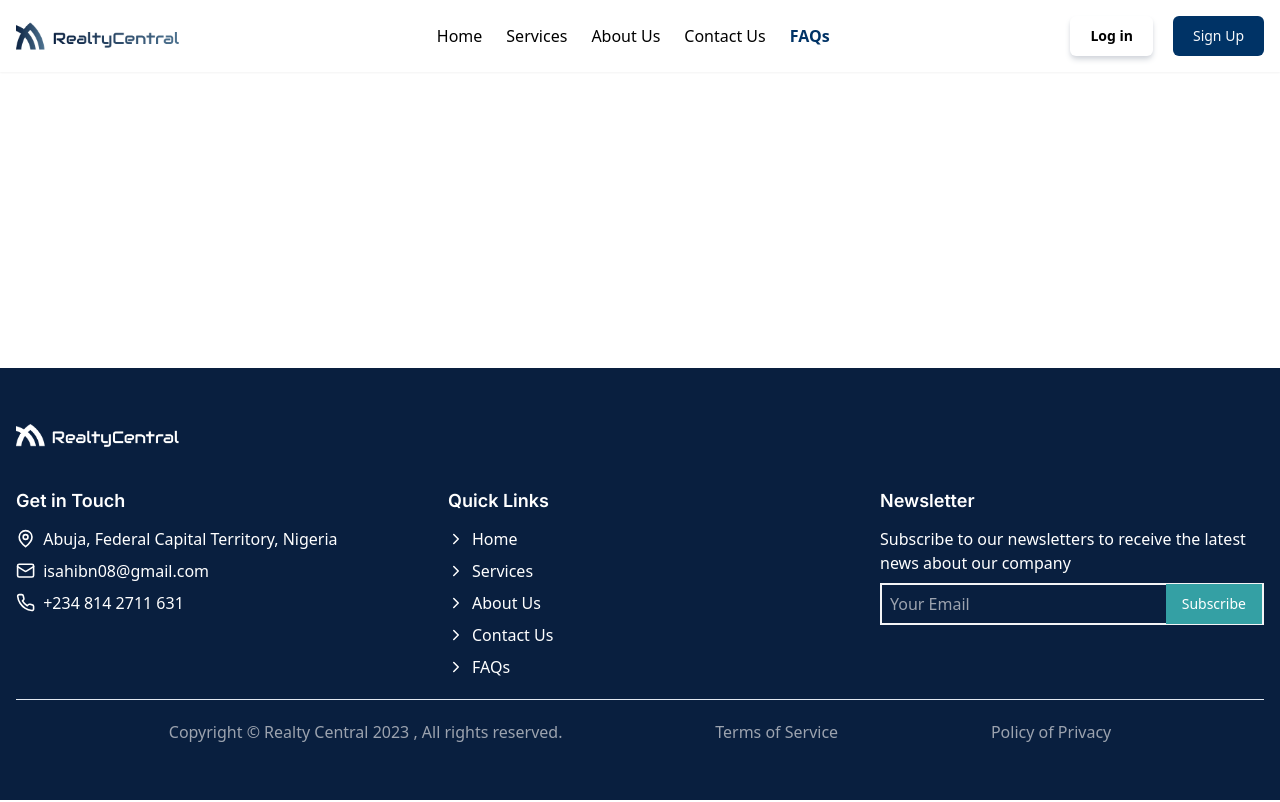
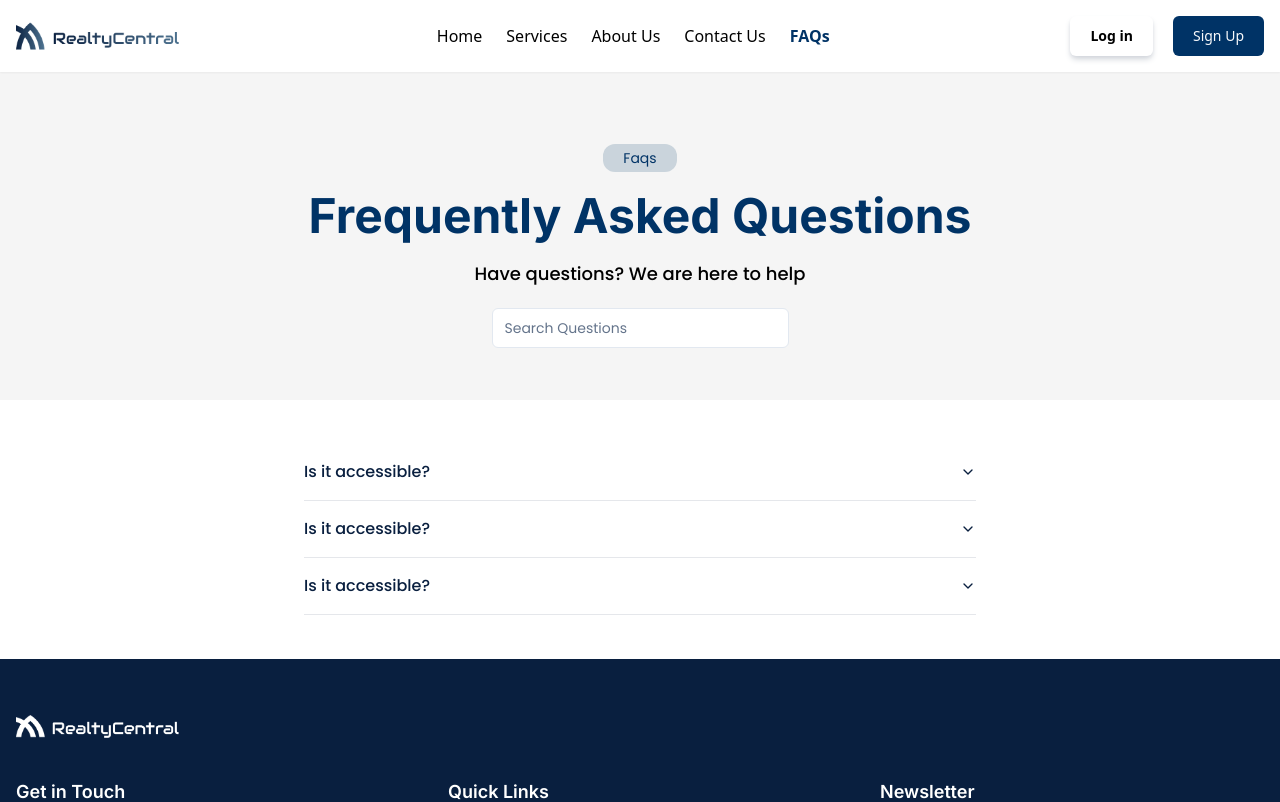
Before and after one commit to Ibrahim-Isah/realty-central, a Next.js app: page /faqs in a window 1280 px wide. Shown: the top 802 px of the page. Built offline with nearby package versions, Linux system fonts and the light colour scheme.

Commit message:
added some stuff

```diff
--- a/app/(root)/faqs/page.tsx
+++ b/app/(root)/faqs/page.tsx
@@ -1,7 +1,70 @@
+import {
+	Accordion,
+	AccordionContent,
+	AccordionItem,
+	AccordionTrigger,
+} from '@/components/ui/accordion';
+import { Input } from '@/components/ui/input';
+import { Separator } from '@/components/ui/separator';
 import React from 'react';
 
 const Faqs = () => {
-	return <div>Faqs</div>;
+	return (
+		<main className=''>
+			<div className='bg-[#f5f5f5] min-h-[50vh]'>
+				<div className='max-w-7xl mx-auto p-4'>
+					<div className='flex flex-col items-center mb-5 mt-14 sm:mt-24 md:mt-32 space-y-5 '>
+						<div className='bg-[#52789544] py-1 px-5 rounded-xl'>
+							<p className='text-primary-color text-sm md:text-md'>Faqs</p>
+						</div>
+						<h1 className='font-inter text-2xl md:text-4xl lg:text-5xl text-primary-color font-bold'>
+							Frequently Asked Questions
+						</h1>
+						<p className='text-sm text-center sm:text-left md:text-md lg:text-lg  font-medium'>
+							Have questions? We are here to help
+						</p>
+						<div>
+							<Input placeholder='Search Questions' />
+						</div>
+					</div>
+				</div>
+			</div>
+			<div className='max-w-7xl mx-auto p-4 my-7'>
+				<div className='mx-auto max-w-full sm:max-w-2xl'>
+					<Accordion
+						type='single'
+						// className='border-2 border-primary-color rounded-lg px-4'
+						collapsible
+					>
+						<AccordionItem value='item-1'>
+							<AccordionTrigger className='text-dark-primary'>
+								Is it accessible?
+							</AccordionTrigger>
+							<AccordionContent>
+								Yes. It adheres to the WAI-ARIA design pattern.
+							</AccordionContent>
+						</AccordionItem>
+						<AccordionItem value='item-2'>
+							<AccordionTrigger className='text-dark-primary'>
+								Is it accessible?
+							</AccordionTrigger>
+							<AccordionContent>
+								Yes. It adheres to the WAI-ARIA design pattern.
+							</AccordionContent>
+						</AccordionItem>
+						<AccordionItem value='item-3'>
+							<AccordionTrigger className='text-dark-primary'>
+								Is it accessible?
+							</AccordionTrigger>
+							<AccordionContent>
+								Yes. It adheres to the WAI-ARIA design pattern.
+							</AccordionContent>
+						</AccordionItem>
+					</Accordion>
+				</div>
+			</div>
+		</main>
+	);
 };
 
 export default Faqs;
--- a/components/ui/accordion.tsx
+++ b/components/ui/accordion.tsx
@@ -1,12 +1,13 @@
-"use client"
+'use client';
 
-import * as React from "react"
-import * as AccordionPrimitive from "@radix-ui/react-accordion"
-import { ChevronDown } from "lucide-react"
+import * as React from 'react';
+import * as AccordionPrimitive from '@radix-ui/react-accordion';
+// import { ChevronDown } from "lucide-react"
+import { LuChevronDown } from 'react-icons/lu';
 
-import { cn } from "@/lib/utils"
+import { cn } from '@/lib/utils';
 
-const Accordion = AccordionPrimitive.Root
+const Accordion = AccordionPrimitive.Root;
 
 const AccordionItem = React.forwardRef<
 	React.ElementRef<typeof AccordionPrimitive.Item>,
@@ -14,31 +15,31 @@ const AccordionItem = React.forwardRef<
 >(({ className, ...props }, ref) => (
 	<AccordionPrimitive.Item
 		ref={ref}
-    className={cn("border-b", className)}
+		className={cn('border-b', className)}
 		{...props}
 	/>
-))
-AccordionItem.displayName = "AccordionItem"
+));
+AccordionItem.displayName = 'AccordionItem';
 
 const AccordionTrigger = React.forwardRef<
 	React.ElementRef<typeof AccordionPrimitive.Trigger>,
 	React.ComponentPropsWithoutRef<typeof AccordionPrimitive.Trigger>
 >(({ className, children, ...props }, ref) => (
-  <AccordionPrimitive.Header className="flex">
+	<AccordionPrimitive.Header className='flex'>
 		<AccordionPrimitive.Trigger
 			ref={ref}
 			className={cn(
-        "flex flex-1 items-center justify-between py-4 font-medium transition-all hover:underline [&[data-state=open]>svg]:rotate-180",
+				'flex flex-1 items-center justify-between py-4 font-medium transition-all hover:underline [&[data-state=open]>svg]:rotate-180',
 				className
 			)}
 			{...props}
 		>
 			{children}
-      <ChevronDown className="h-4 w-4 shrink-0 transition-transform duration-200" />
+			<LuChevronDown className='h-4 w-4 shrink-0 transition-transform duration-200' />
 		</AccordionPrimitive.Trigger>
 	</AccordionPrimitive.Header>
-))
-AccordionTrigger.displayName = AccordionPrimitive.Trigger.displayName
+));
+AccordionTrigger.displayName = AccordionPrimitive.Trigger.displayName;
 
 const AccordionContent = React.forwardRef<
 	React.ElementRef<typeof AccordionPrimitive.Content>,
@@ -47,14 +48,14 @@ const AccordionContent = React.forwardRef<
 	<AccordionPrimitive.Content
 		ref={ref}
 		className={cn(
-      "overflow-hidden text-sm transition-all data-[state=closed]:animate-accordion-up data-[state=open]:animate-accordion-down",
+			'overflow-hidden text-sm transition-all data-[state=closed]:animate-accordion-up data-[state=open]:animate-accordion-down',
 			className
 		)}
 		{...props}
 	>
-    <div className="pb-4 pt-0">{children}</div>
+		<div className='pb-4 pt-0'>{children}</div>
 	</AccordionPrimitive.Content>
-))
-AccordionContent.displayName = AccordionPrimitive.Content.displayName
+));
+AccordionContent.displayName = AccordionPrimitive.Content.displayName;
 
-export { Accordion, AccordionItem, AccordionTrigger, AccordionContent }
+export { Accordion, AccordionItem, AccordionTrigger, AccordionContent };
```
Lines whose indentation alone changed are shown as unchanged.
